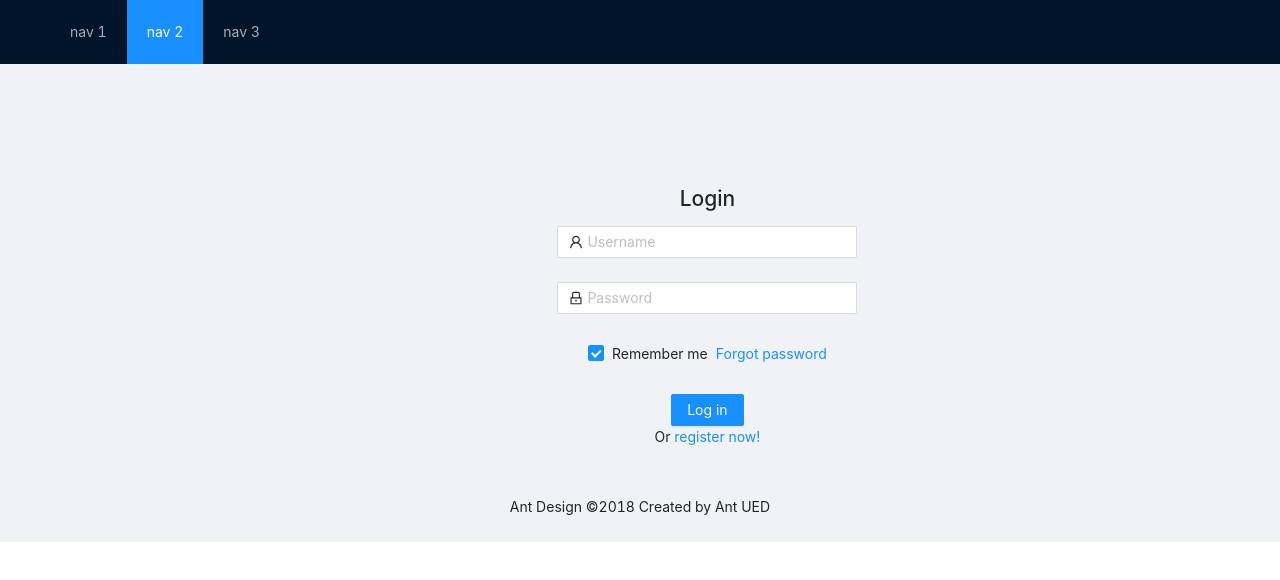
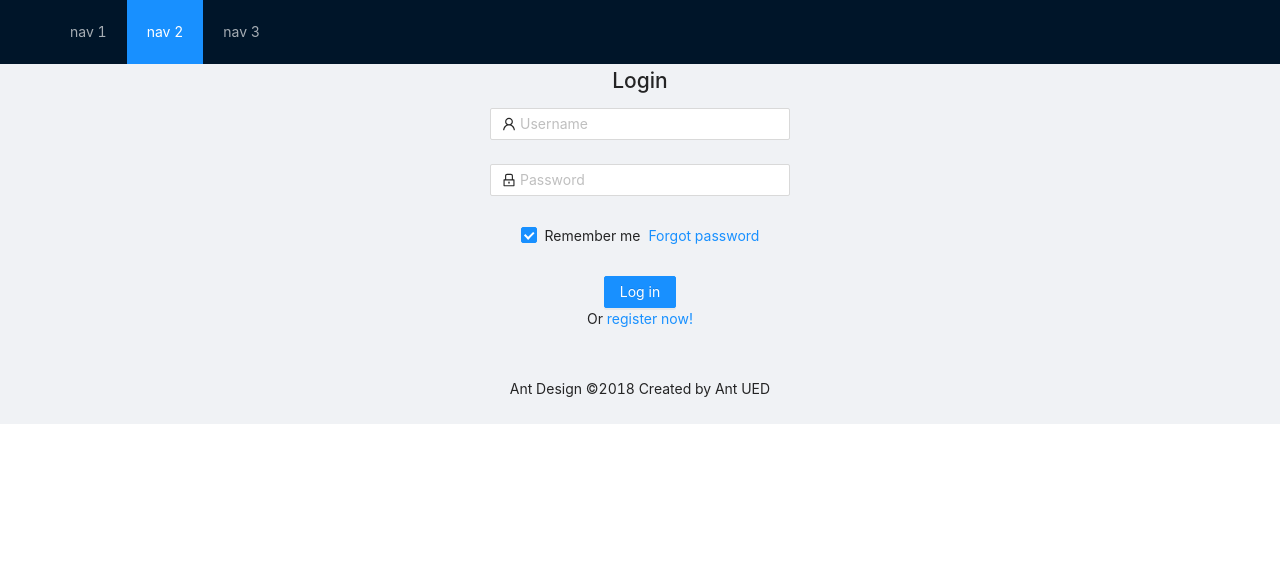
Before and after one commit to sphantom99/GrailsFrontEnd, a Next.js app: page /login in a window 1280 px wide. Shown: the top 580 px of the page. Built offline with nearby package versions, Linux system fonts and the light colour scheme.

Commit message:
Fixed #17

```diff
--- a/pages/login.js
+++ b/pages/login.js
@@ -11,6 +11,7 @@ export default function Login(){
       <div>
         <Layout className="layout">
     <Header>
+     <meta name="viewport" content="width=device-width, initial-scale=1.0"/>
       <div className="logo" />
       <Menu theme="dark" mode="horizontal" defaultSelectedKeys={['2']}>
         <Menu.Item key="1">nav 1</Menu.Item>
@@ -19,7 +20,7 @@ export default function Login(){
       </Menu>
     </Header>
     <Content style={{ padding: '0 50px' }}>
-      <div style={{ marginLeft: "43%", marginTop: "10%", maxWidth: "300px",textAlign: "center"}}>
+      <div style={{ display:'block',textAlign:'center', columnWidth:"1000px"}}>
         <h1>Login</h1>
         <Form
       name="normal_login"
@@ -28,6 +29,7 @@ export default function Login(){
         remember: true,
       }}
       onFinish={onFinish}
+      style={{display:'inline-block',marginLeft:'auto',marginRight:'auto',width:"300px"}}
     >
       <Form.Item
         name="username"
```
